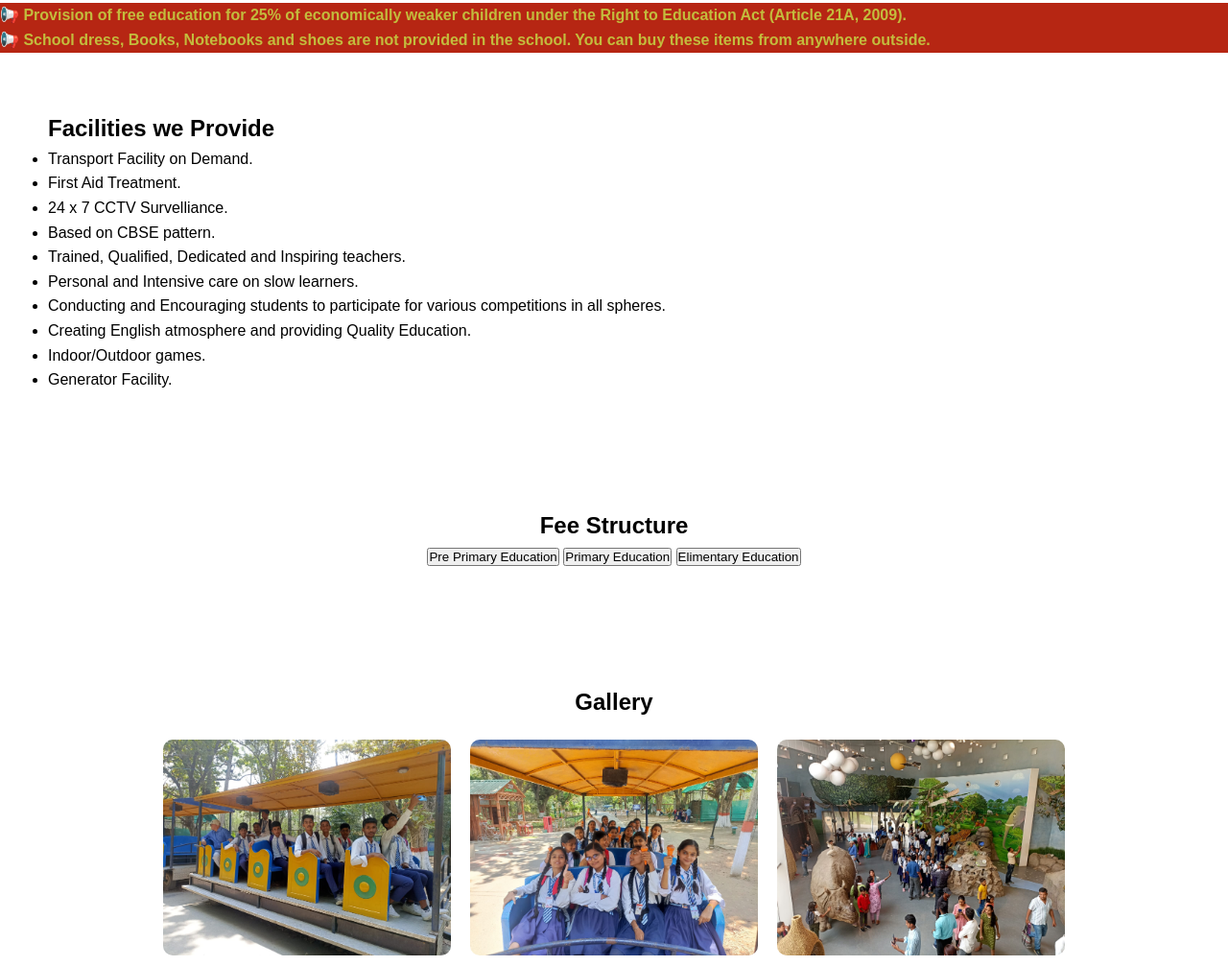
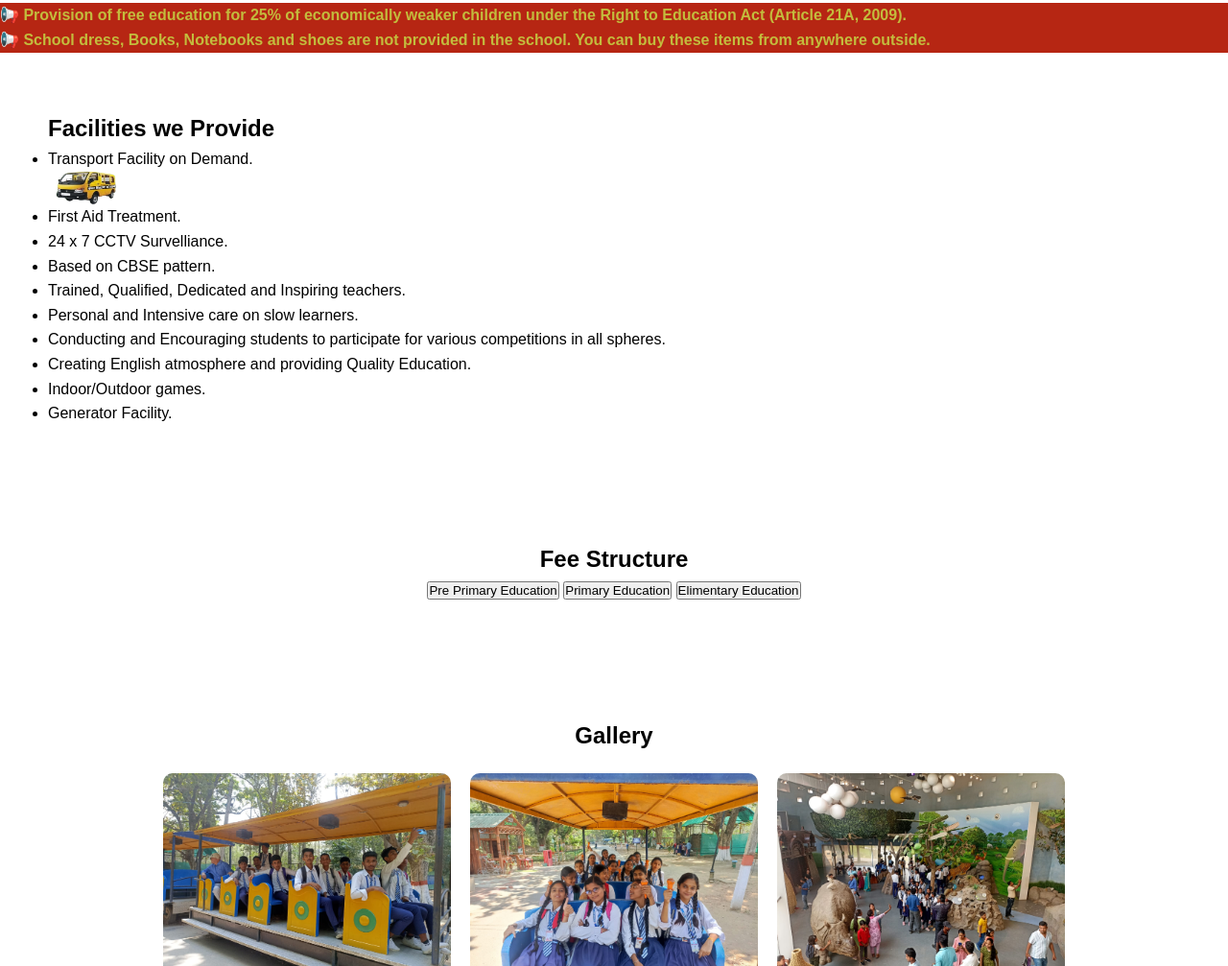
Before and after one commit to aditshrivastva/ok, a plain HTML site: page index.html in a window 1280 px wide. Shown: the part 1793-2800 px from the top of the page at 96% size. Drawn offline with Linux system fonts and the light colour scheme.

Commit message:
Updated content and icons

```diff
--- a/index.html
+++ b/index.html
@@ -44,7 +44,7 @@ function showFees(sectionId) {
     <div class="hero-content">
       <h1>Welcome to Kesar Shikshan Sansthan, Darauli</h1>
       <p>We aim to provide a well disciplined environment to students, where they can rise completely.</p>
-       <p>Recognized by: Bihar School Examination Board | Registration Number: 21812422021914120135-2025-2026</p>
+       <p>Affiliated to Bihar Government | Registration Number: 21812422021914120135-2025-2026</p>
       <button>Learn More</button>
     </div>
   </section>
@@ -54,7 +54,7 @@ function showFees(sectionId) {
     <h2>About Us</h2>
     <p>The institution is running under the supervision of “Kesar Shikshan Sansthan Kesar Shikshan Sansthan (K.S.S.)” is a voluntary organisation which acts in the field of primary education. Since 1980 K.S.S. has been working in this field and has done laudable works for the primary section specially in rural areas of the district.
        The aim of the academy is to provide a well disciplined educational environment to students where they can rise completely.
-       It is a complete residential school for boys and girls of class Nursery to std (IX). There is no seat for day scholars. Separate wards are provided for boys and girls, where rooms are allotted for two to three studen</p>
+       It is a complete school for boys and girls of class Nursery to std (VIII).   </p>
     <h3>Our Vision</h3>
     <p>We aim to develop children whose faces reflect hope, whose bodies possess strength, whose minds have strong willpower, whose lives embody self-reliance, and whose hearts are eager to gain knowledge. They should have respect for life, devotion toward family, loyalty toward the nation, and reverence for their ancestors.</p>
       <h3>Our Aspiration</h3>
@@ -91,7 +91,10 @@ function showFees(sectionId) {
     <h2>Facilities we Provide</h2>
     <p>
         <ul>
-            <li>Transport Facility on Demand.</li>
+            <li>Transport Facility on Demand.
+              <span class="li-content">
+              <img src="images/bus.png" class="icon">
+              </span></li>
             <li>First Aid Treatment.</li>
             <li>24 x 7 CCTV Survelliance.</li>
             <li>Based on CBSE pattern.</li>
@@ -146,6 +149,8 @@ function showFees(sectionId) {
       <img src="images\6.jpeg" alt="Gallery Image">
       <img src="images\7.jpeg" alt="Gallery Image">
       <img src="images\8.jpeg" alt="Gallery Image">
+      <img src="images\9.jpeg" alt="Gallery Image">
+      <img src="images\10.jpeg" alt="Gallery Image">
     </div>
   </section>
 
@@ -153,7 +158,7 @@ function showFees(sectionId) {
   <section id="contact" class="section">
     <h2>Contact Us</h2>
     <p>Phone:
-  <a href="tel:+919876543210">+91 98765 43210</a>
+  <a href="tel:+917033010080">+91 70330 10080</a>
      </p>
      <p>Email:
   <a href="mailto:kssdarauli@gmail.com">kssdarauli@gmail.com</a>
--- a/style.css
+++ b/style.css
@@ -71,6 +71,17 @@ body {
   cursor: pointer;
   font-weight: bold;
 }
+.li-content {
+  display: flex;
+  align-items: right;
+  gap: 20px;
+}
+
+.icon {
+  width: 80px;
+  height: 35px;
+}
+
 #notice{
   background-color: #b62613;   /* Background */
   color: rgb(195, 188, 61);                /* Text color */
```
Also changed, not shown: images/10.jpeg (added), images/9.jpeg (added), images/bus.jpeg (added), images/bus.png (added), images/school-bg.jpeg.
